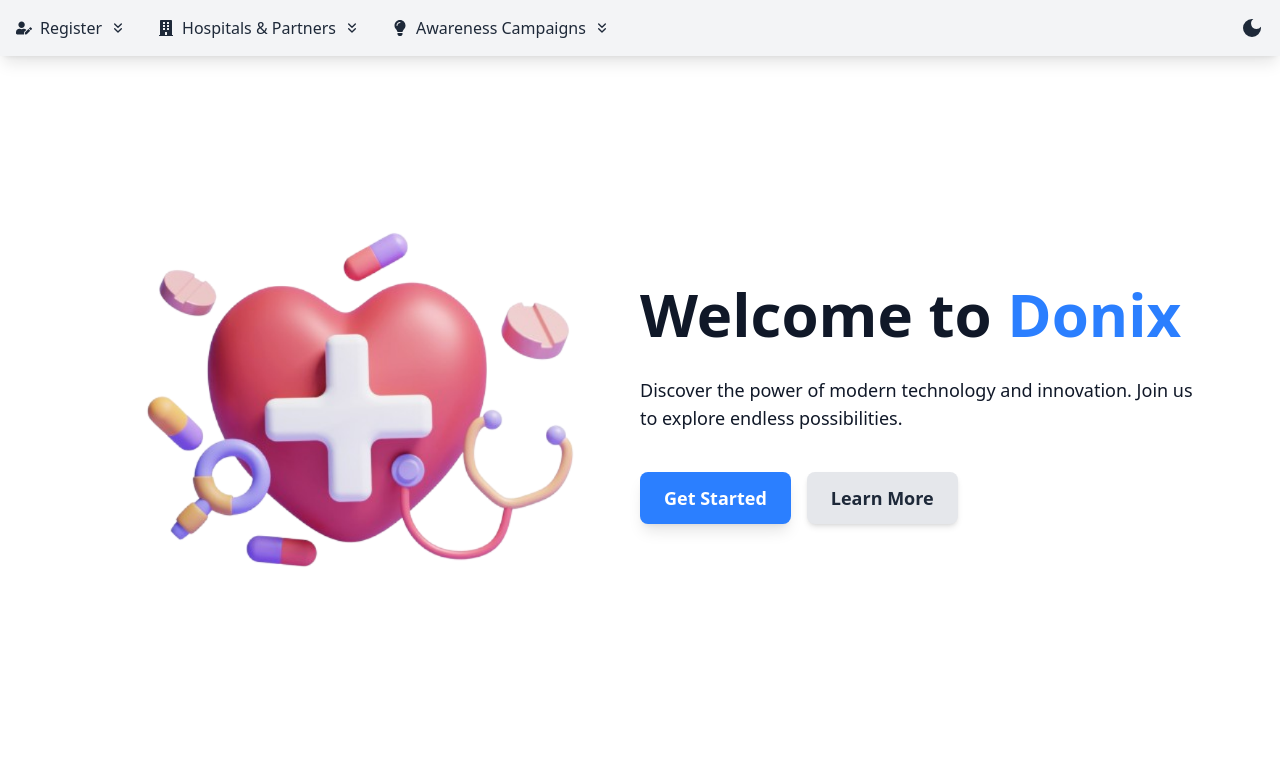
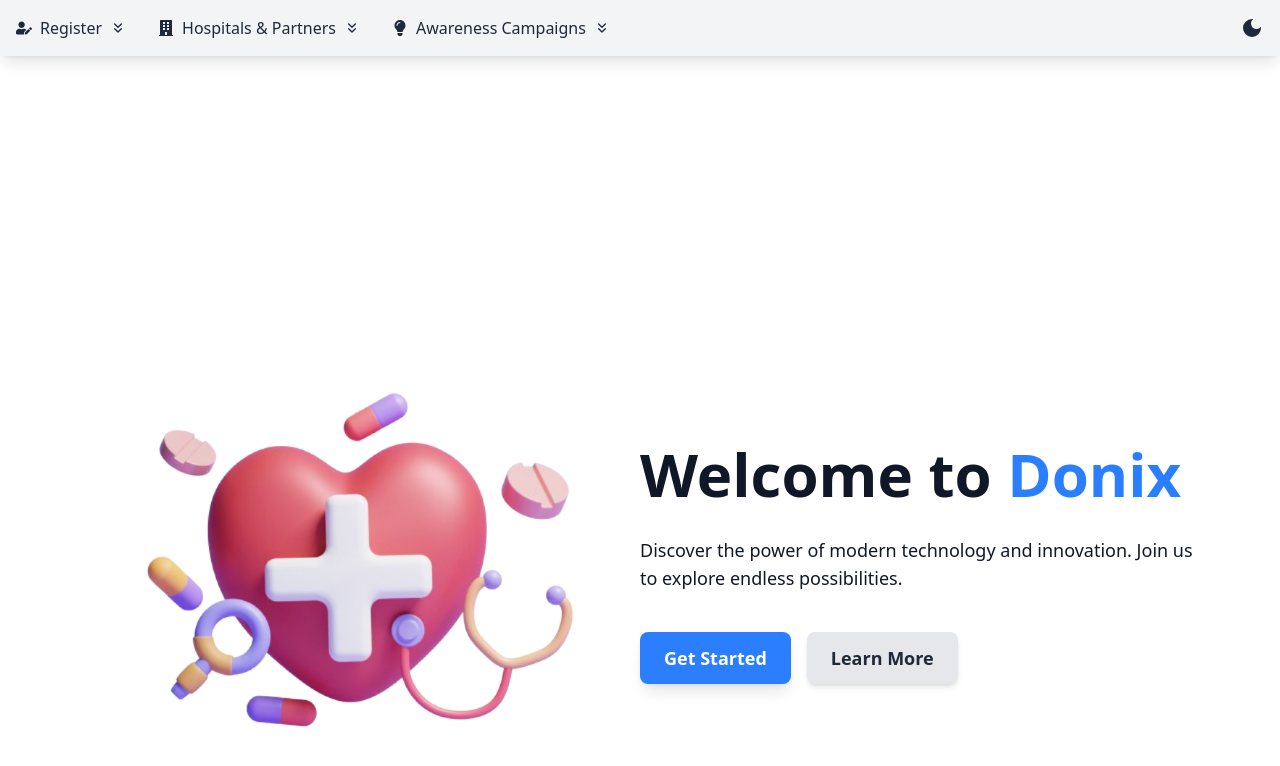
Before and after one commit to bhargavi1045/Donix_org_frontend, a Next.js app: page / in a window 1280 px wide. Shown: the top 766 px of the page. Built offline with nearby package versions, Linux system fonts and the light colour scheme.

Commit message:
Landing page made

```diff
--- a/src/app/page.tsx
+++ b/src/app/page.tsx
@@ -21,9 +21,11 @@ const Home: React.FC = () => {
   }, [darkMode]);
 
   return (
-    <div className={darkMode ? "dark" : ""}>
+    <div className={`${darkMode ? "dark" : ""} `}>
       <Navbar darkMode={darkMode} setDarkMode={setDarkMode} />
-      <Hero darkMode={darkMode}  />
+      <div className="mt-36 md:mt-40">
+        <Hero darkMode={darkMode} />
+      </div>
     </div>
   );
 };
```
